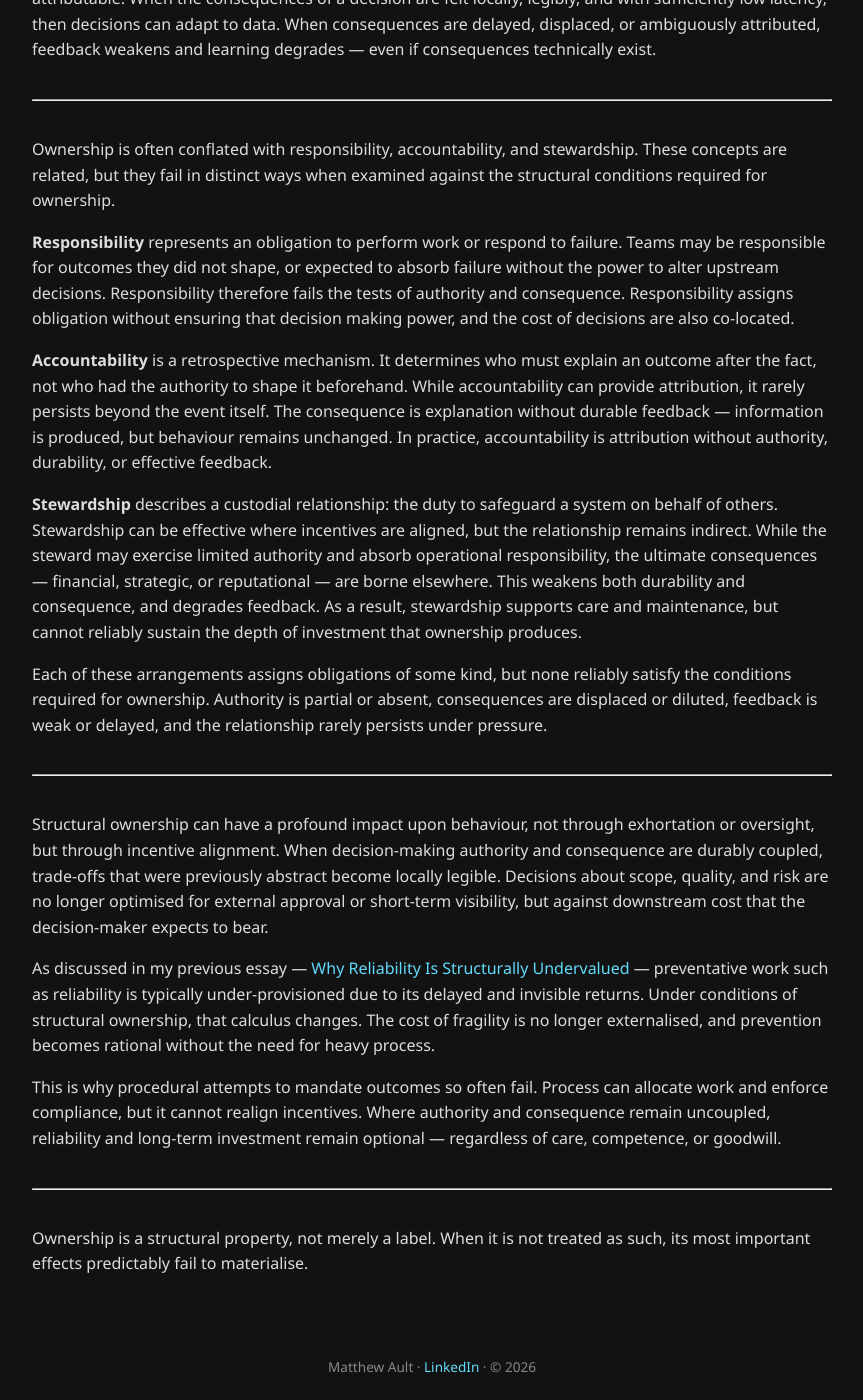
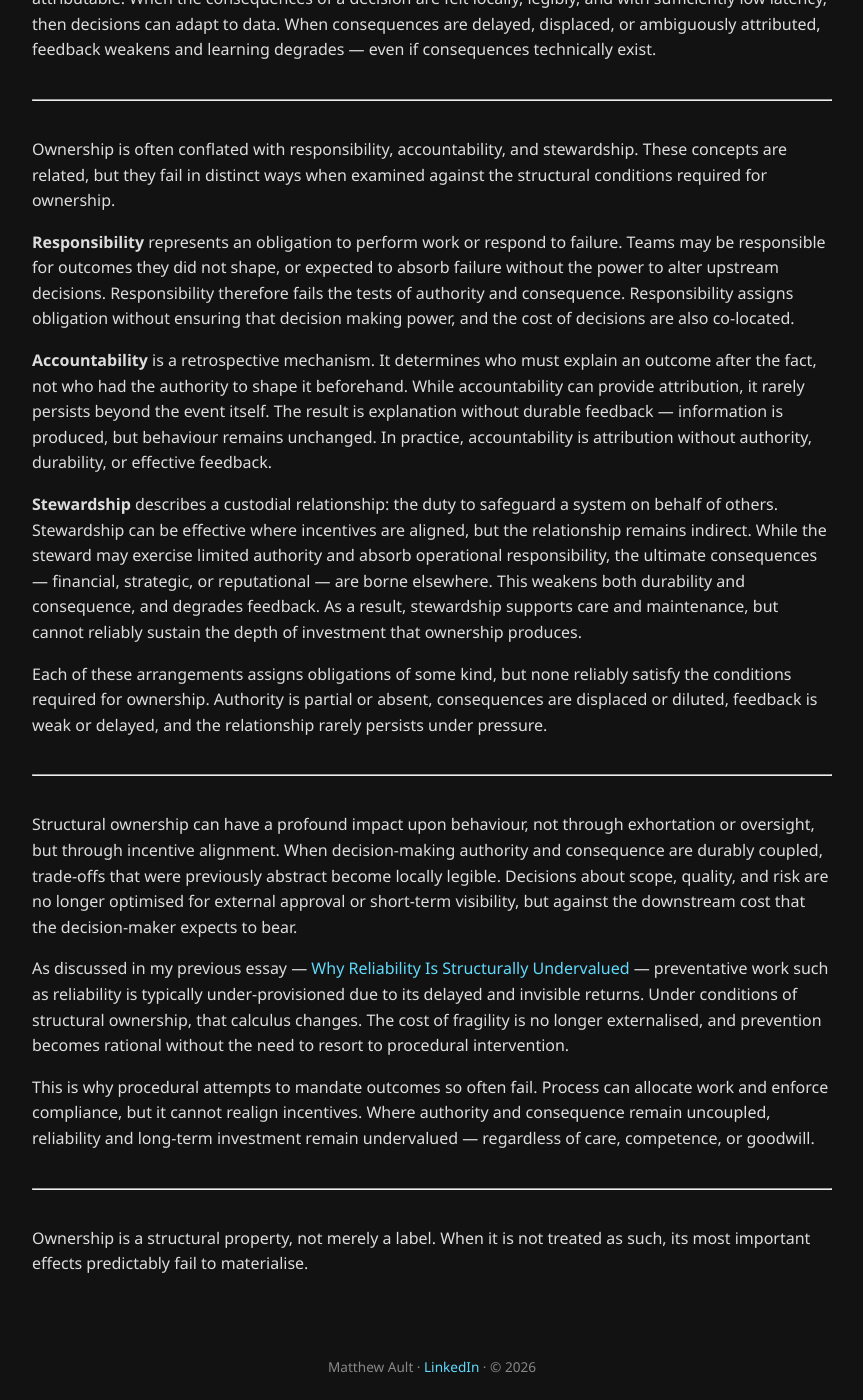
Before and after one commit to aultimus/foobarcat-homepage, a Jekyll site: the page built from _posts/2026-01-24-the-structural-nature-of-ownership.md, in a window 1280 px wide and 1400 px high, scrolled down 1394 px. Shown: the whole window, without its empty margins (208-1071 px from the left). Built offline with Jekyll 4.4.1, drawn with Linux system fonts in a browser that asks for light colours; some of the changed text lies outside the part shown.

Commit message:
tighten language in ownership essay

```diff
--- a/_posts/2026-01-24-the-structural-nature-of-ownership.md
+++ b/_posts/2026-01-24-the-structural-nature-of-ownership.md
@@ -21,7 +21,7 @@ It is from this everyday, functional sense of ownership that a structural defini
 For this coupling to hold, several structural conditions must be met:
 
 **Durability.**
-Ownership must persist both under pressure and over time. If ownership dissolves when teams rotate, priorities change, or incidents conclude, then long-term investment will be systematically disincentivised. Deep investment only becomes rational when those who make decisions can expect to live with their consequences beyond the immediate horizon.
+Ownership must persist both under pressure and over time. If ownership dissolves when teams rotate, priorities change, or incidents conclude, then long-term investment will be systematically disincentivised. Deep investment only becomes rational when those who make decisions can expect to live with their consequences for a meaningful duration.
 
 **Authority**.
 Authority must be present, this represents decision-making power: the ability to shape outcomes, set constraints, and make binding trade-offs — not merely to advise or execute. Responsibility in the absence of authority represents obligation, not ownership.
@@ -38,7 +38,7 @@ Ownership is often conflated with responsibility, accountability, and stewardshi
 
 **Responsibility** represents an obligation to perform work or respond to failure. Teams may be responsible for outcomes they did not shape, or expected to absorb failure without the power to alter upstream decisions. Responsibility therefore fails the tests of authority and consequence. Responsibility assigns obligation without ensuring that decision making power, and the cost of decisions are also co-located.
 
-**Accountability** is a retrospective mechanism. It determines who must explain an outcome after the fact, not who had the authority to shape it beforehand. While accountability can provide attribution, it rarely persists beyond the event itself. The consequence is explanation without durable feedback — information is produced, but behaviour remains unchanged. In practice, accountability is attribution without authority, durability, or effective feedback.
+**Accountability** is a retrospective mechanism. It determines who must explain an outcome after the fact, not who had the authority to shape it beforehand. While accountability can provide attribution, it rarely persists beyond the event itself. The result is explanation without durable feedback — information is produced, but behaviour remains unchanged. In practice, accountability is attribution without authority, durability, or effective feedback.
 
 **Stewardship** describes a custodial relationship: the duty to safeguard a system on behalf of others. Stewardship can be effective where incentives are aligned, but the relationship remains indirect. While the steward may exercise limited authority and absorb operational responsibility, the ultimate consequences — financial, strategic, or reputational — are borne elsewhere. This weakens both durability and consequence, and degrades feedback. As a result, stewardship supports care and maintenance, but cannot reliably sustain the depth of investment that ownership produces.
 
@@ -46,11 +46,11 @@ Each of these arrangements assigns obligations of some kind, but none reliably s
 
 ---
 
-Structural ownership can have a profound impact upon behaviour, not through exhortation or oversight, but through incentive alignment. When decision-making authority and consequence are durably coupled, trade-offs that were previously abstract become locally legible. Decisions about scope, quality, and risk are no longer optimised for external approval or short-term visibility, but against downstream cost that the decision-maker expects to bear.
+Structural ownership can have a profound impact upon behaviour, not through exhortation or oversight, but through incentive alignment. When decision-making authority and consequence are durably coupled, trade-offs that were previously abstract become locally legible. Decisions about scope, quality, and risk are no longer optimised for external approval or short-term visibility, but against the downstream cost that the decision-maker expects to bear.
 
-As discussed in my previous essay — [Why Reliability Is Structurally Undervalued]({% post_url 2026-01-12-why-reliability-is-structurally-undervalued %}) — preventative work such as reliability is typically under-provisioned due to its delayed and invisible returns. Under conditions of structural ownership, that calculus changes. The cost of fragility is no longer externalised, and prevention becomes rational without the need for heavy process.
+As discussed in my previous essay — [Why Reliability Is Structurally Undervalued]({% post_url 2026-01-12-why-reliability-is-structurally-undervalued %}) — preventative work such as reliability is typically under-provisioned due to its delayed and invisible returns. Under conditions of structural ownership, that calculus changes. The cost of fragility is no longer externalised, and prevention becomes rational without the need to resort to procedural intervention.
 
-This is why procedural attempts to mandate outcomes so often fail. Process can allocate work and enforce compliance, but it cannot realign incentives. Where authority and consequence remain uncoupled, reliability and long-term investment remain optional — regardless of care, competence, or goodwill.
+This is why procedural attempts to mandate outcomes so often fail. Process can allocate work and enforce compliance, but it cannot realign incentives. Where authority and consequence remain uncoupled, reliability and long-term investment remain undervalued — regardless of care, competence, or goodwill.
 
 ---
 
```
Also changed, not shown: other parts of _posts/2026-01-24-the-structural-nature-of-ownership.md (+1 -1 lines).
